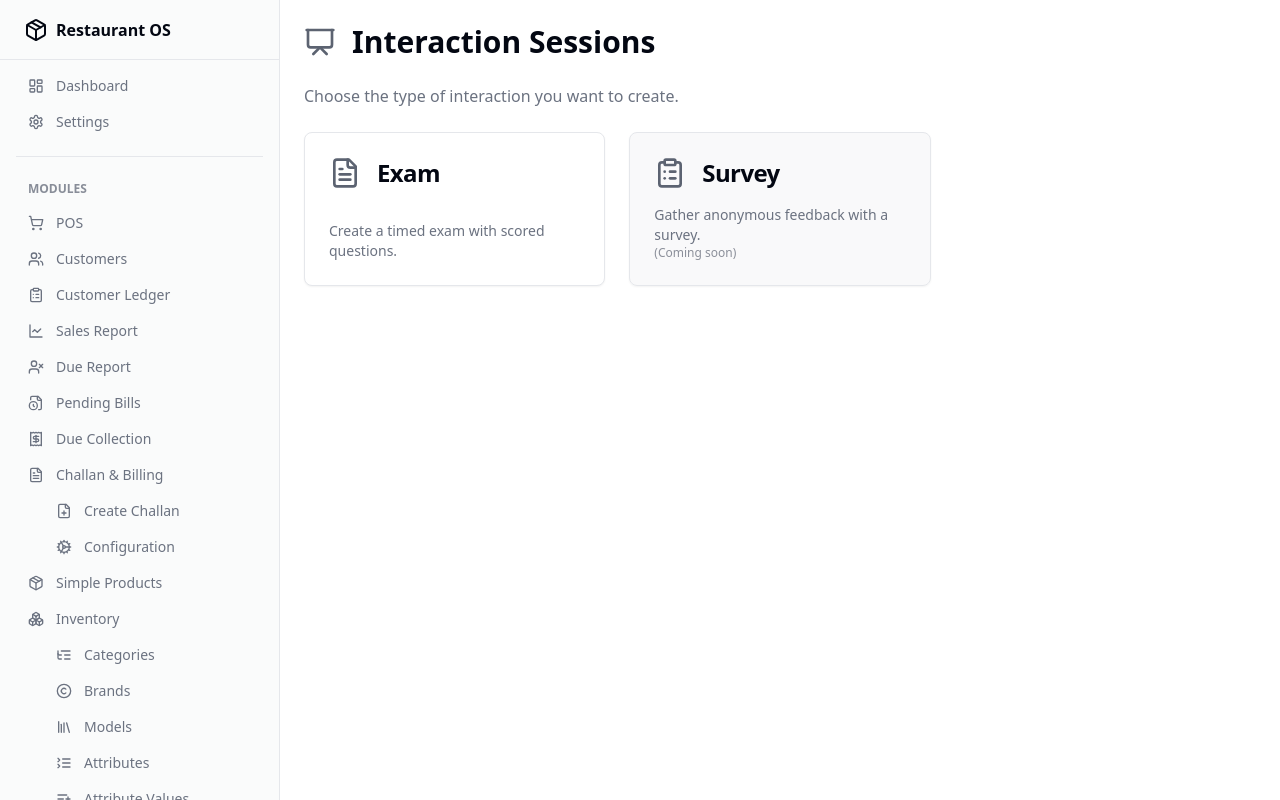
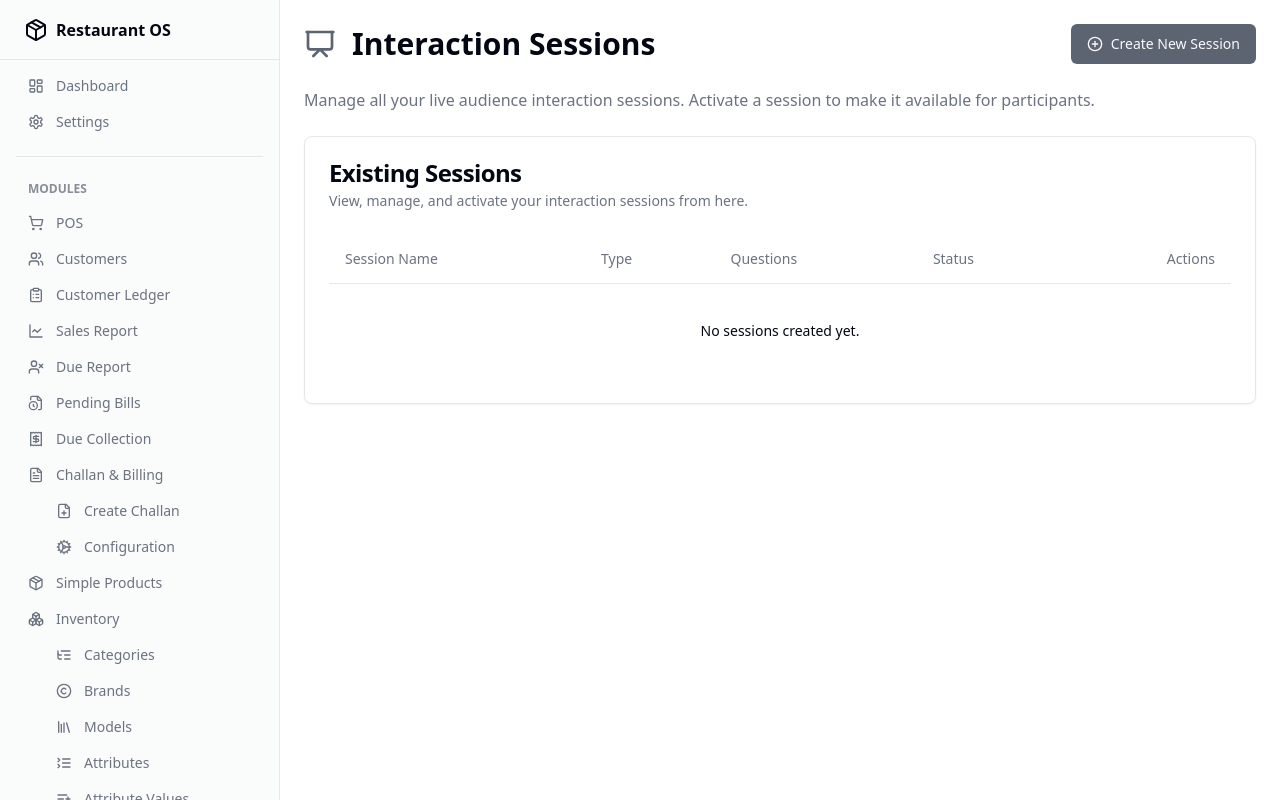
Before and after one commit to rahat1995/Order-Mgt, a Next.js app: page /admin/modules/liveAudienceInteraction/sessions in a window 1280 px wide. Built offline with nearby package versions, Linux system fonts and the light colour scheme.

Commit message:
dear, exams i have create, i want list, where my exams will show, and th

```diff
--- a/src/app/admin/modules/liveAudienceInteraction/sessions/page.tsx
+++ b/src/app/admin/modules/liveAudienceInteraction/sessions/page.tsx
@@ -1,6 +1,8 @@
 import Link from 'next/link';
 import { Card, CardContent, CardHeader, CardTitle, CardDescription } from '@/components/ui/card';
-import { Presentation, ClipboardList, FileText } from 'lucide-react';
+import { Presentation, ClipboardList, FileText, PlusCircle } from 'lucide-react';
+import { Button } from '@/components/ui/button';
+import { SessionListClient } from '@/components/admin/live-interaction/SessionListClient';
 
 export default function InteractionSessionsPage() {
   const sessionTypes = [
@@ -22,35 +24,23 @@ export default function InteractionSessionsPage() {
 
   return (
     <div className="space-y-6">
-      <div className="flex items-center gap-4">
-        <Presentation className="h-8 w-8 text-primary" />
-        <h1 className="text-3xl font-bold">Interaction Sessions</h1>
+      <div className="flex items-center justify-between">
+        <div className="flex items-center gap-4">
+            <Presentation className="h-8 w-8 text-primary" />
+            <h1 className="text-3xl font-bold">Interaction Sessions</h1>
+        </div>
+        <Link href="/admin/modules/liveAudienceInteraction/exam/create" passHref>
+          <Button>
+              <PlusCircle className="mr-2 h-4 w-4" /> Create New Session
+          </Button>
+        </Link>
       </div>
       <p className="text-muted-foreground">
-        Choose the type of interaction you want to create.
+        Manage all your live audience interaction sessions. Activate a session to make it available for participants.
       </p>
 
-      <div className="grid grid-cols-1 md:grid-cols-2 lg:grid-cols-3 gap-6">
-        {sessionTypes.map((session) => (
-          <Card
-            key={session.type}
-            className={`hover:shadow-lg transition-shadow ${!session.enabled ? 'bg-muted/50 cursor-not-allowed' : ''}`}
-          >
-            <Link href={session.enabled ? session.href : '#'} passHref>
-              <div className="h-full flex flex-col justify-between p-6">
-                <div className="flex items-center gap-4">
-                  <session.icon className="h-8 w-8 text-primary" />
-                  <CardTitle className="text-2xl">{session.type}</CardTitle>
-                </div>
-                <p className="text-sm text-muted-foreground mt-4">
-                  {session.description}
-                   {!session.enabled && <span className="text-xs block text-primary/70">(Coming soon)</span>}
-                </p>
-              </div>
-            </Link>
-          </Card>
-        ))}
-      </div>
+      <SessionListClient />
+
     </div>
   );
 }
--- /dev/null
+++ b/src/components/admin/live-interaction/SessionListClient.tsx
@@ -0,0 +1,98 @@
+
+'use client';
+
+import React from 'react';
+import { useSettings } from '@/context/SettingsContext';
+import { Card, CardContent, CardDescription, CardHeader, CardTitle } from '@/components/ui/card';
+import { Button } from '@/components/ui/button';
+import { Switch } from '@/components/ui/switch';
+import { Badge } from '@/components/ui/badge';
+import { Table, TableBody, TableCell, TableHead, TableHeader, TableRow } from '@/components/ui/table';
+import type { InteractionSession } from '@/types';
+import { BarChart, Edit, Trash2 } from 'lucide-react';
+
+export function SessionListClient() {
+    const { settings, updateInteractionSession, isLoaded } = useSettings();
+    const { interactionSessions = [] } = settings;
+
+    const handleStatusChange = (session: InteractionSession, isActive: boolean) => {
+        const newStatus = isActive ? 'active' : 'inactive';
+
+        if (isActive) {
+            // Deactivate all other sessions
+            settings.interactionSessions?.forEach(s => {
+                if (s.id !== session.id && s.status === 'active') {
+                    updateInteractionSession({ ...s, status: 'inactive' });
+                }
+            });
+        }
+
+        updateInteractionSession({ ...session, status: newStatus });
+    };
+
+    if (!isLoaded) {
+        return <p>Loading sessions...</p>;
+    }
+
+    return (
+        <Card>
+            <CardHeader>
+                <CardTitle>Existing Sessions</CardTitle>
+                <CardDescription>View, manage, and activate your interaction sessions from here.</CardDescription>
+            </CardHeader>
+            <CardContent>
+                <Table>
+                    <TableHeader>
+                        <TableRow>
+                            <TableHead>Session Name</TableHead>
+                            <TableHead>Type</TableHead>
+                            <TableHead>Questions</TableHead>
+                            <TableHead>Status</TableHead>
+                            <TableHead className="text-right">Actions</TableHead>
+                        </TableRow>
+                    </TableHeader>
+                    <TableBody>
+                        {interactionSessions.length > 0 ? (
+                            interactionSessions.map(session => (
+                                <TableRow key={session.id}>
+                                    <TableCell className="font-medium">{session.name}</TableCell>
+                                    <TableCell>
+                                        <Badge variant="secondary" className="capitalize">{session.type}</Badge>
+                                    </TableCell>
+                                    <TableCell>{session.questions.length}</TableCell>
+                                    <TableCell>
+                                        <div className="flex items-center space-x-2">
+                                            <Switch
+                                                id={`status-${session.id}`}
+                                                checked={session.status === 'active'}
+                                                onCheckedChange={(checked) => handleStatusChange(session, checked)}
+                                            />
+                                            <label htmlFor={`status-${session.id}`} className="text-sm capitalize">{session.status}</label>
+                                        </div>
+                                    </TableCell>
+                                    <TableCell className="text-right">
+                                        <Button variant="ghost" size="icon" disabled>
+                                            <BarChart className="h-4 w-4" />
+                                        </Button>
+                                        <Button variant="ghost" size="icon" disabled>
+                                            <Edit className="h-4 w-4" />
+                                        </Button>
+                                        <Button variant="ghost" size="icon" disabled>
+                                            <Trash2 className="h-4 w-4 text-destructive" />
+                                        </Button>
+                                    </TableCell>
+                                </TableRow>
+                            ))
+                        ) : (
+                            <TableRow>
+                                <TableCell colSpan={5} className="h-24 text-center">
+                                    No sessions created yet.
+                                </TableCell>
+                            </TableRow>
+                        )}
+                    </TableBody>
+                </Table>
+            </CardContent>
+        </Card>
+    );
+}
--- a/src/context/SettingsContext.tsx
+++ b/src/context/SettingsContext.tsx
@@ -343,6 +343,7 @@ interface SettingsContextType {
   updateAllLedgerOpeningBalances: (balances: Record<string, number>) => void;
   // Live Audience Interaction
   addInteractionSession: (session: InteractionSession) => void;
+  updateInteractionSession: (session: InteractionSession) => void;
 }
 
 const SettingsContext = React.createContext<SettingsContextType | undefined>(undefined);
@@ -1440,6 +1441,13 @@ export const SettingsProvider = ({ children }: { children: React.ReactNode }) =>
     }));
   };
 
+  const updateInteractionSession = (session: InteractionSession) => {
+    setSettings(prev => ({
+        ...prev,
+        interactionSessions: (prev.interactionSessions || []).map(s => s.id === session.id ? session : s),
+    }));
+  }
+
 
   const contextValue = {
     settings, isLoaded, setOrganizationInfo, setModuleSettings, setTheme, setPosSettings, setServiceJobSettings, setChallanSettings, setAccountingSettings, setMicrofinanceSettings, addBranch, updateBranch, deleteBranch, addFloor, updateFloor, deleteFloor, addTable, updateTable, deleteTable, addReservation, deleteReservation, addMenuCategory, updateMenuCategory, deleteMenuCategory, addMenuItem, updateMenuItem, deleteMenuItem, addOrder, updateOrder, deleteOrder, addCustomer, updateCustomer, deleteCustomer, addCustomerGroup, updateCustomerGroup, deleteCustomerGroup, addVoucher, updateVoucher, deleteVoucher, addCollection, addServiceJob, updateServiceJob, addServiceIssue, updateServiceIssue, deleteServiceIssue, addServiceType, updateServiceType, deleteServiceType, addServiceItemCategory, updateServiceItemCategory, deleteServiceItemCategory, addServiceItem, updateServiceItem, deleteServiceItem, addProductCategory, updateProductCategory, deleteProductCategory, addProduct, updateProduct, deleteProduct, addChallan,
@@ -1466,6 +1474,7 @@ export const SettingsProvider = ({ children }: { children: React.ReactNode }) =>
     clearChartOfAccounts,
     updateAllLedgerOpeningBalances,
     addInteractionSession,
+    updateInteractionSession,
   };
 
   return <SettingsContext.Provider value={contextValue}>{children}</SettingsContext.Provider>;
```
